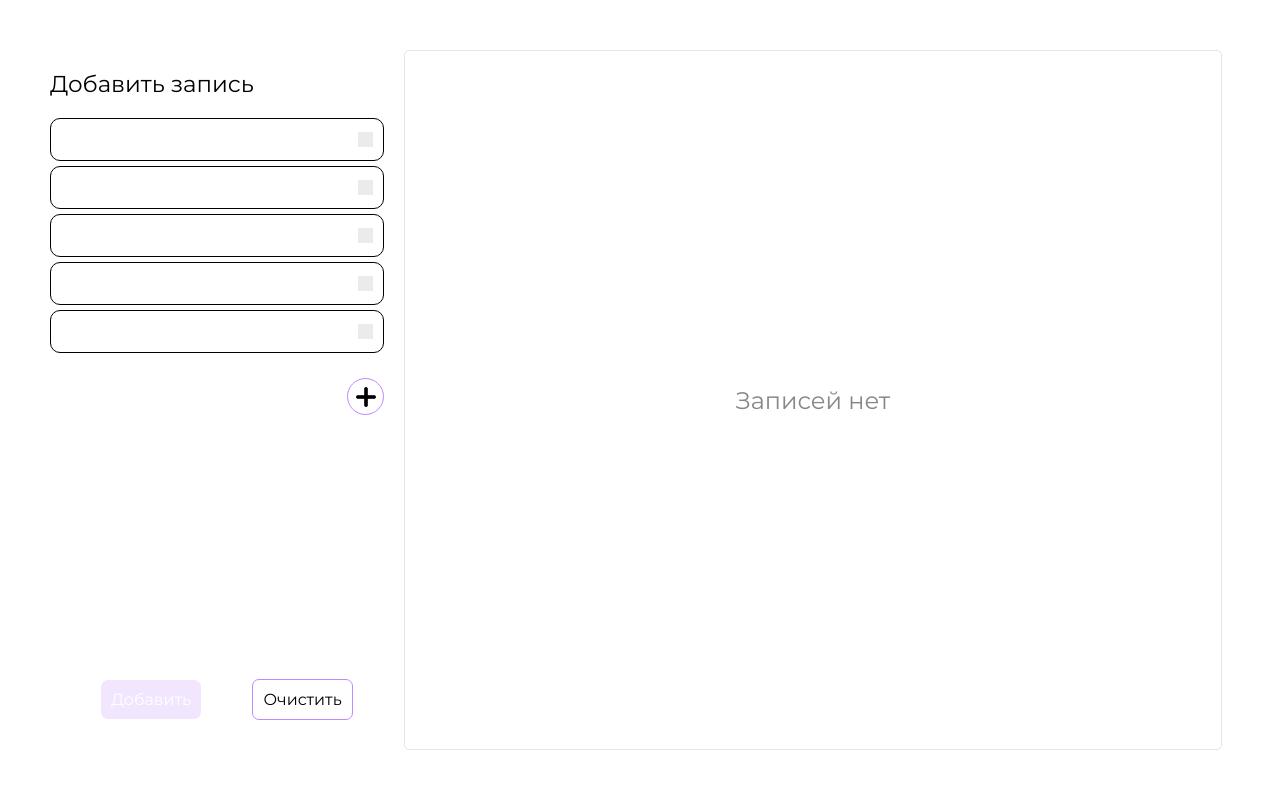
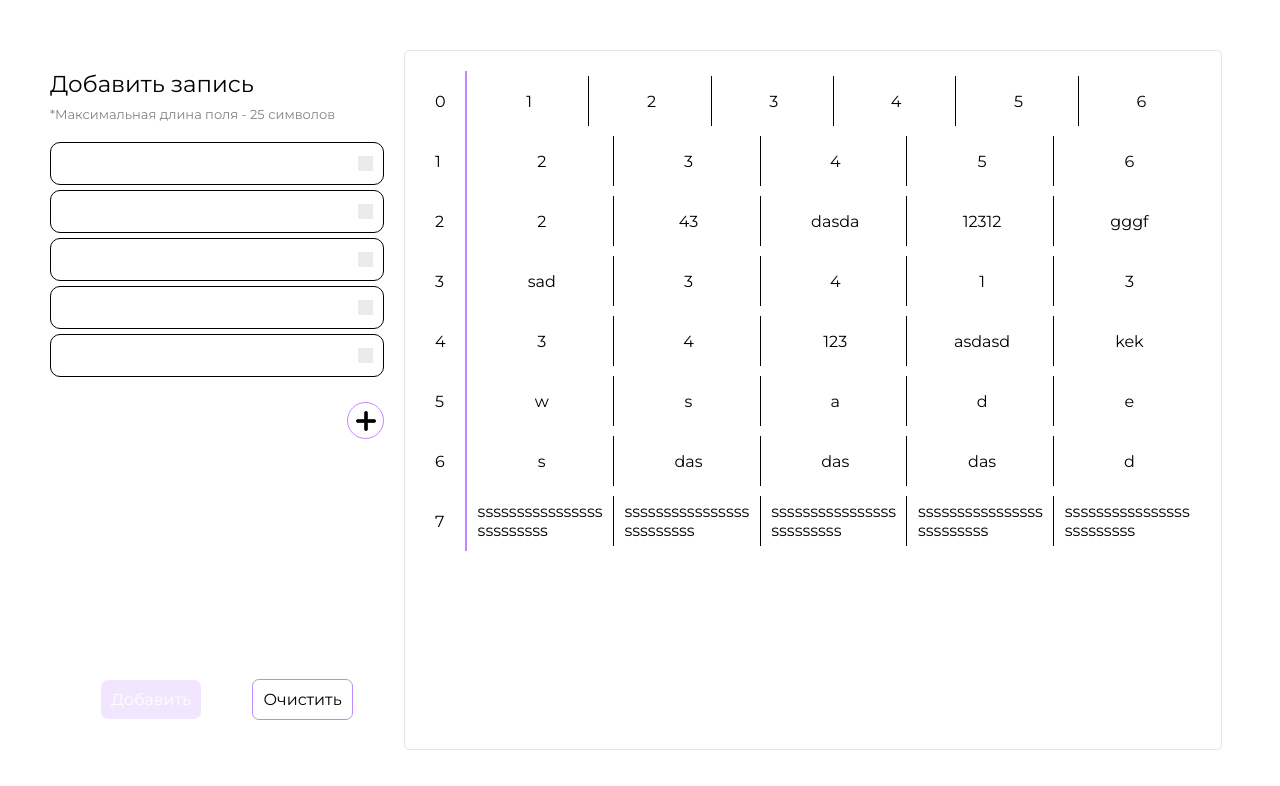
Before and after one commit to Famelbyby/front_profile_task_2025, a React (Vite) app: page / in a window 1280 px wide. Shown: the top 786 px of the page. Built offline with nearby package versions, Linux system fonts and the light colour scheme; data requests are answered from the project's data file; grey boxes are pictures that could not be loaded; a web font is replaced by a local one.

Commit message:
VK-1: add disable state

```diff
--- a/app/slices/AddRecordSlice.ts
+++ b/app/slices/AddRecordSlice.ts
@@ -1,6 +1,8 @@
 import { createSlice } from '@reduxjs/toolkit';
 import type { PayloadAction } from '@reduxjs/toolkit';
 import { PostRecord } from '../../pages/TablePage/TablePageAPI';
+import type { PostRecordAnswer } from '../../shared/Interfaces';
+import { CODE_CREATED } from '../../shared/Codes';
 
 export interface AddRecordState {
     fields: string[];
@@ -67,8 +69,17 @@ export const addRecordSlice = createSlice({
             .addCase(PostRecord.pending, (state: AddRecordState) => {
                 state.isWaitingForResponse = true;
             })
-            .addCase(PostRecord.fulfilled, (state: AddRecordState) => {
+            .addCase(PostRecord.fulfilled, (state: AddRecordState, action) => {
+                const { status } = action.payload as PostRecordAnswer;
+
                 state.isWaitingForResponse = false;
+
+                if (status !== CODE_CREATED) {
+                    return;
+                }
+
+                state.fields = INITIAL_FIELDS_STATE;
+                state.isValidRecord = false;
             });
     },
 });
--- a/db.json
+++ b/db.json
@@ -1,4 +1,85 @@
 {
   "records": [
+    {
+      "id": "bd8c",
+      "fields": [
+        "1",
+        "2",
+        "3",
+        "4",
+        "5",
+        "6"
+      ]
+    },
+    {
+      "id": "aa11",
+      "fields": [
+        "2",
+        "3",
+        "4",
+        "5",
+        "6"
+      ]
+    },
+    {
+      "id": "d472",
+      "fields": [
+        "2",
+        "43",
+        "dasda",
+        "12312",
+        "gggf"
+      ]
+    },
+    {
+      "id": "5412",
+      "fields": [
+        "sad",
+        "3",
+        "4",
+        "1",
+        "3"
+      ]
+    },
+    {
+      "id": "0f87",
+      "fields": [
+        "3",
+        "4",
+        "123",
+        "asdasd",
+        "kek"
+      ]
+    },
+    {
+      "id": "02ee",
+      "fields": [
+        "w",
+        "s",
+        "a",
+        "d",
+        "e"
+      ]
+    },
+    {
+      "id": "e055",
+      "fields": [
+        "s",
+        "das",
+        "das",
+        "das",
+        "d"
+      ]
+    },
+    {
+      "id": "73a1",
+      "fields": [
+        "sssssssssssssssssssssssss",
+        "sssssssssssssssssssssssss",
+        "sssssssssssssssssssssssss",
+        "sssssssssssssssssssssssss",
+        "sssssssssssssssssssssssss"
+      ]
+    }
   ]
 }
--- a/widgets/AddRecordLayout/AddRecordLayout.scss
+++ b/widgets/AddRecordLayout/AddRecordLayout.scss
@@ -4,6 +4,8 @@ $transitionDuration: 0.3s;
 $deleteImgSideWidth: 15px;
 $addFieldImgSideWidth: 20px;
 $notAllowedOpacity: 0.2;
+$disabledBackground: #dfdfdf;
+$dullText: #828282;
 
 .add-record {
     &-layout {
@@ -22,7 +24,7 @@ $notAllowedOpacity: 0.2;
         justify-content: center;
         border-radius: 50%;
         cursor: pointer;
-        border: 1px solid #c188ff;
+        border: 1px solid $secondColor;
         margin: 20px 0 0 auto;
         transition-duration: $transitionDuration;
 
@@ -40,8 +42,18 @@ $notAllowedOpacity: 0.2;
     &-header {
         display: flex;
         width: 100%;
+        flex-direction: column;
+        padding-top: 20px;
+        row-gap: 8px;
+    }
+
+    &-title {
         font-size: 23px;
-        padding-top: 20px;
+    }
+
+    &-validation {
+        font-size: 13px;
+        color: $dullText;
     }
 
     &-fields {
@@ -65,6 +77,10 @@ $notAllowedOpacity: 0.2;
             border: 1px solid;
             box-sizing: border-box;
             border-radius: 10px;
+
+            &_disabled {
+                background-color: $disabledBackground;
+            }
         }
 
         &__input {
@@ -73,6 +89,7 @@ $notAllowedOpacity: 0.2;
             border: none;
             font-family: 'Montserrat';
             font-size: 16px;
+            background-color: inherit;
 
             &:focus-visible {
                 outline: none;
--- a/widgets/AddRecordLayout/AddRecordLayout.tsx
+++ b/widgets/AddRecordLayout/AddRecordLayout.tsx
@@ -12,7 +12,14 @@ import { MAX_FIELD_LENGTH } from '../../shared/Consts';
 import { PostRecord } from '../../pages/TablePage/TablePageAPI';
 
 const AddRecordLayoutHeader: React.FC = () => {
-    return <div className="add-record-header">Добавить запись</div>;
+    return (
+        <div className="add-record-header">
+            <div className="add-record-title">Добавить запись</div>
+            <div className="add-record-validation">
+                *Максимальная длина поля - 25 символов
+            </div>
+        </div>
+    );
 };
 
 interface AddRecordInputProps {
@@ -26,10 +33,20 @@ const AddRecordInput: React.FC<AddRecordInputProps> = ({
     index,
     isMinimalLength,
 }) => {
+    const { isWaitingForResponse } = useSelector(
+        (state: AppState) => state.addRecord
+    );
     const dispatch = useDispatch();
 
     return (
-        <div className="add-record-field-wrapper">
+        <div
+            className={
+                'add-record-field-wrapper' +
+                (isWaitingForResponse
+                    ? ' add-record-field-wrapper_disabled'
+                    : '')
+            }
+        >
             <input
                 className="add-record-field__input"
                 maxLength={MAX_FIELD_LENGTH}
@@ -39,6 +56,7 @@ const AddRecordInput: React.FC<AddRecordInputProps> = ({
                         changeField({ index, newValue: event.target.value })
                     );
                 }}
+                disabled={isWaitingForResponse ? true : undefined}
             />
             <img
                 className={
@@ -93,7 +111,7 @@ const AddRecordLayoutFields: React.FC = () => {
 };
 
 const AddRecordLayoutFooter: React.FC = () => {
-    const { fields, isValidRecord } = useSelector(
+    const { fields, isValidRecord, isWaitingForResponse } = useSelector(
         (state: AppState) => state.addRecord
     );
     const dispatch = useDispatch<AppDispatch>();
@@ -103,7 +121,7 @@ const AddRecordLayoutFooter: React.FC = () => {
             <div
                 className={
                     'add-record-footer__send-button' +
-                    (!isValidRecord
+                    (!isValidRecord || isWaitingForResponse
                         ? ' add-record-footer__send-button_forbidden'
                         : '')
                 }
```
Also changed, not shown: package.json (line endings or trailing spaces).
